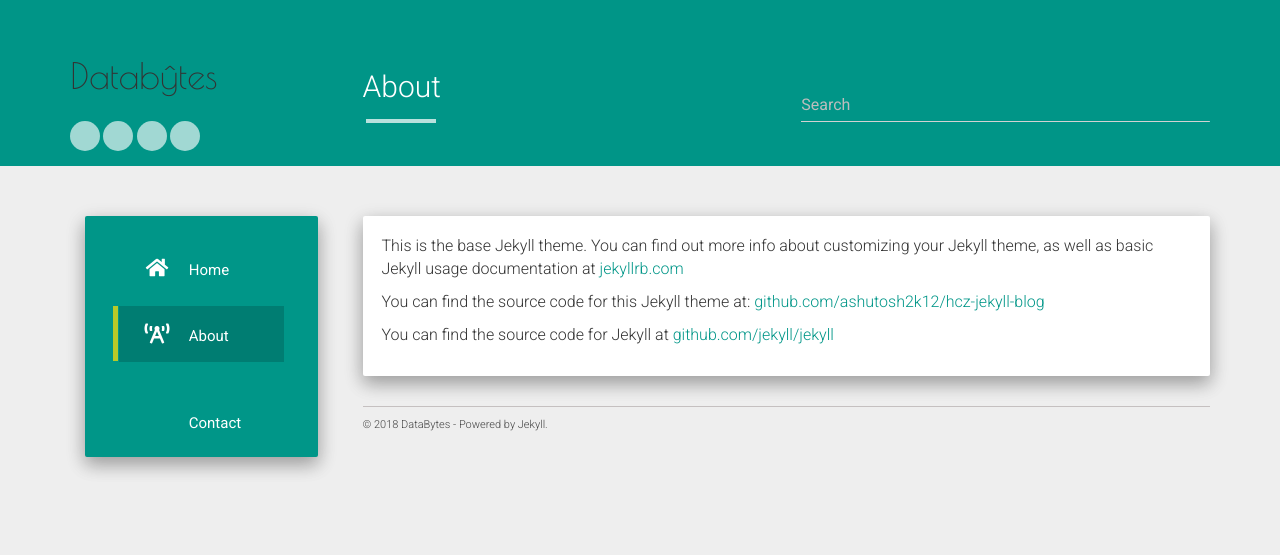
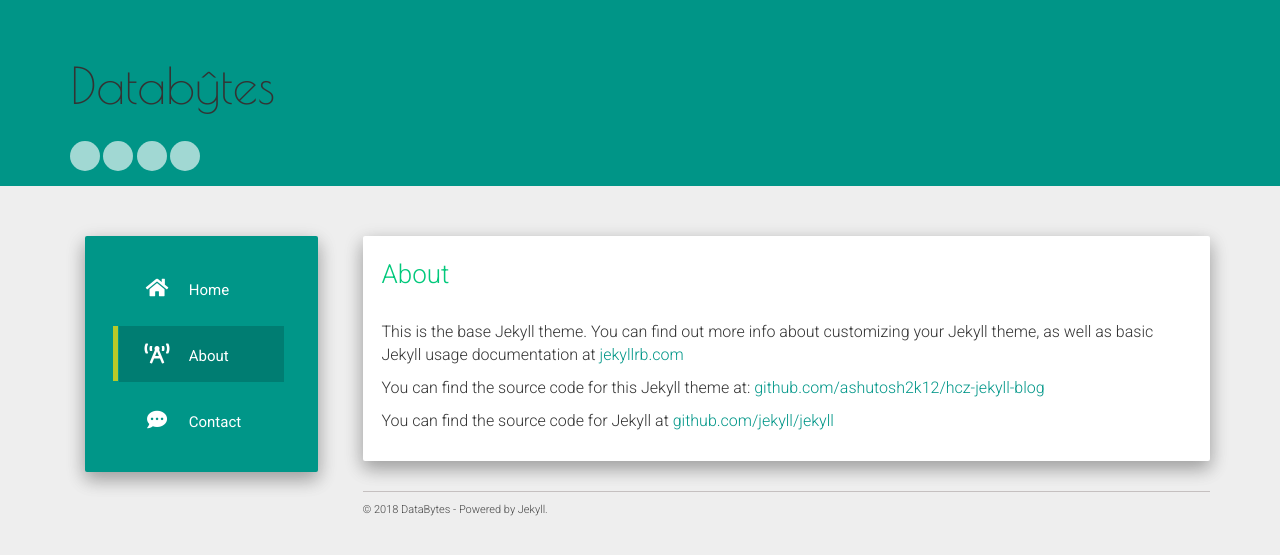
Before and after one commit to DataBytesPodcast/databytespodcast.github.io, a Jekyll site: the page built from about.md, in a window 1280 px wide. Shown: the top 555 px of the page. Built offline with Jekyll 4.4.1, drawn with Linux system fonts in a browser that asks for light colours; nearby versions of some CDN libraries.

Commit message:
Updated theme.

```diff
--- a/_config.yml
+++ b/_config.yml
@@ -6,7 +6,7 @@ about: Freelance developer
 baseurl: "https://databytespodcast.github.io"
 url: "https://databytespodcast.github.io"
 
-allowsearch: true
+allowsearch: false
 
 google_analytics:
 
--- a/_data/urls.json
+++ b/_data/urls.json
@@ -13,7 +13,7 @@
   {
     "text": "Contact",
     "url": "",
-    "icon": "fa fa-comments-o",
+    "icon": "far fa-comment-dots",
     "target": _blank
   }
 ]
--- a/_includes/header.html
+++ b/_includes/header.html
@@ -3,7 +3,7 @@
         <div class="row">
           <div class="col-md-3 col-sm-4 col-xs-12">
             <div class="row-picture">
-              <div style="font-family: 'Poiret One', cursive; font-size: 36px;">
+              <div style="font-family: 'Poiret One', cursive; font-size: 50px;">
               Databŷtes
               </div>
             </div>
@@ -20,7 +20,7 @@
             </div>
           </div>
           <div class="col-md-9 col-sm-8 col-xs-12">
-          <div class="row">
+          <!--<div class="row">
             <h2 class="blog-title-pro {% if site.allowsearch ==  true %}col-md-6 col-sm-12 col-xs-12 {% endif %}">{{ page.title }}</h2>
             {% if site.allowsearch ==  true %}
             <div class="col-md-6 col-sm-12 col-xs-12 searchcontrol" id="js-search">
@@ -28,7 +28,7 @@
               <ul class="search__results" id="js-search__results"></ul>
             </div>
             {% endif %}
-            </div>
+            </div>-->
             <p class="info">
               {% if page.date %}
                 <span class="time">{{ page.date | date_to_string }}</span>
--- a/_layouts/page.html
+++ b/_layouts/page.html
@@ -2,8 +2,8 @@
 layout: default
 ---
 <div class="well">
-    {% if page.subtitle %}
-    <h4 class="home-subtitle">{{ page.subtitle }}</h4>
+    {% if page.title %}
+    <h4 class="home-subtitle">{{ page.title }}</h4>
     {% endif %}
     <div>
     	{{ content }}
```
